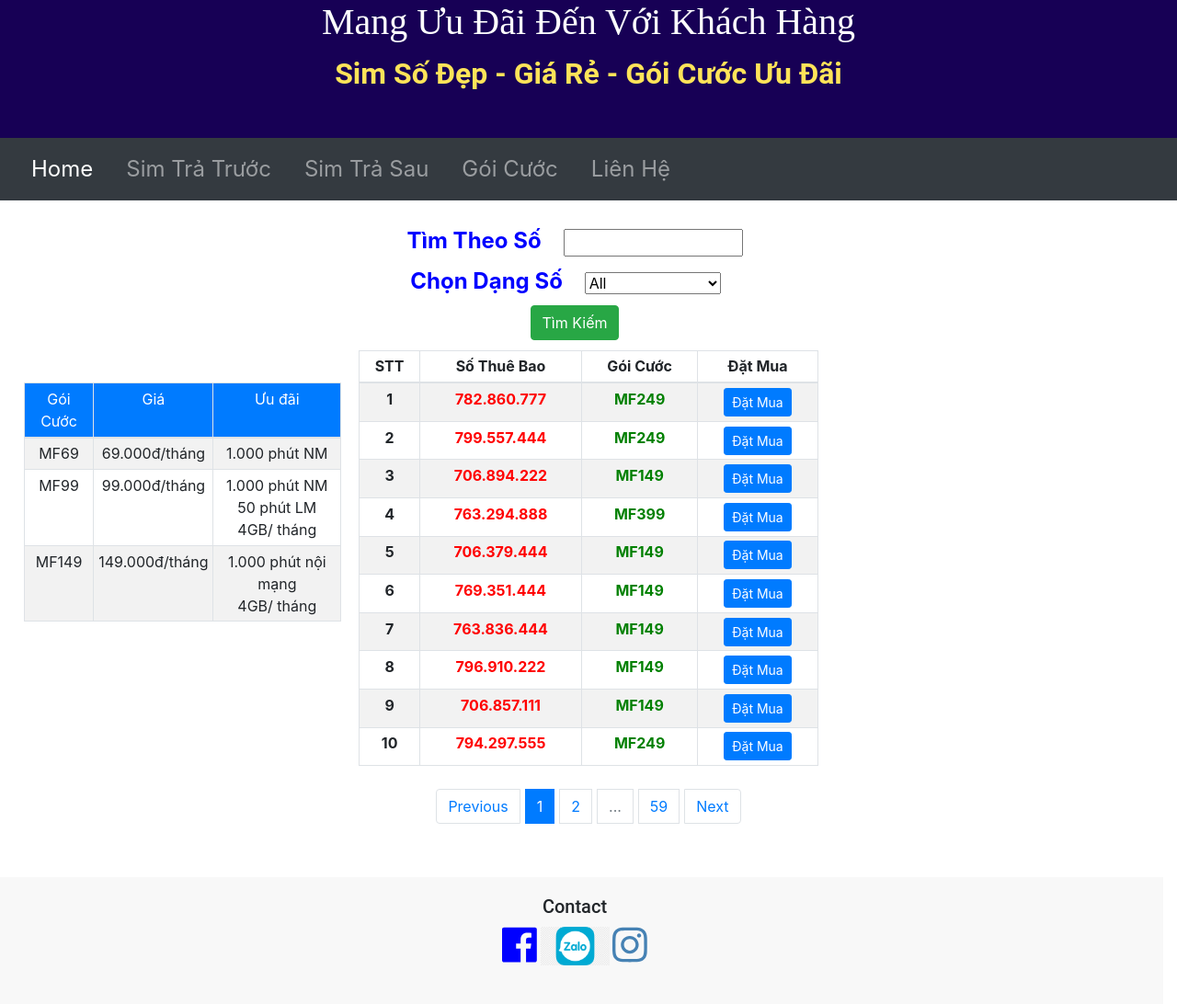
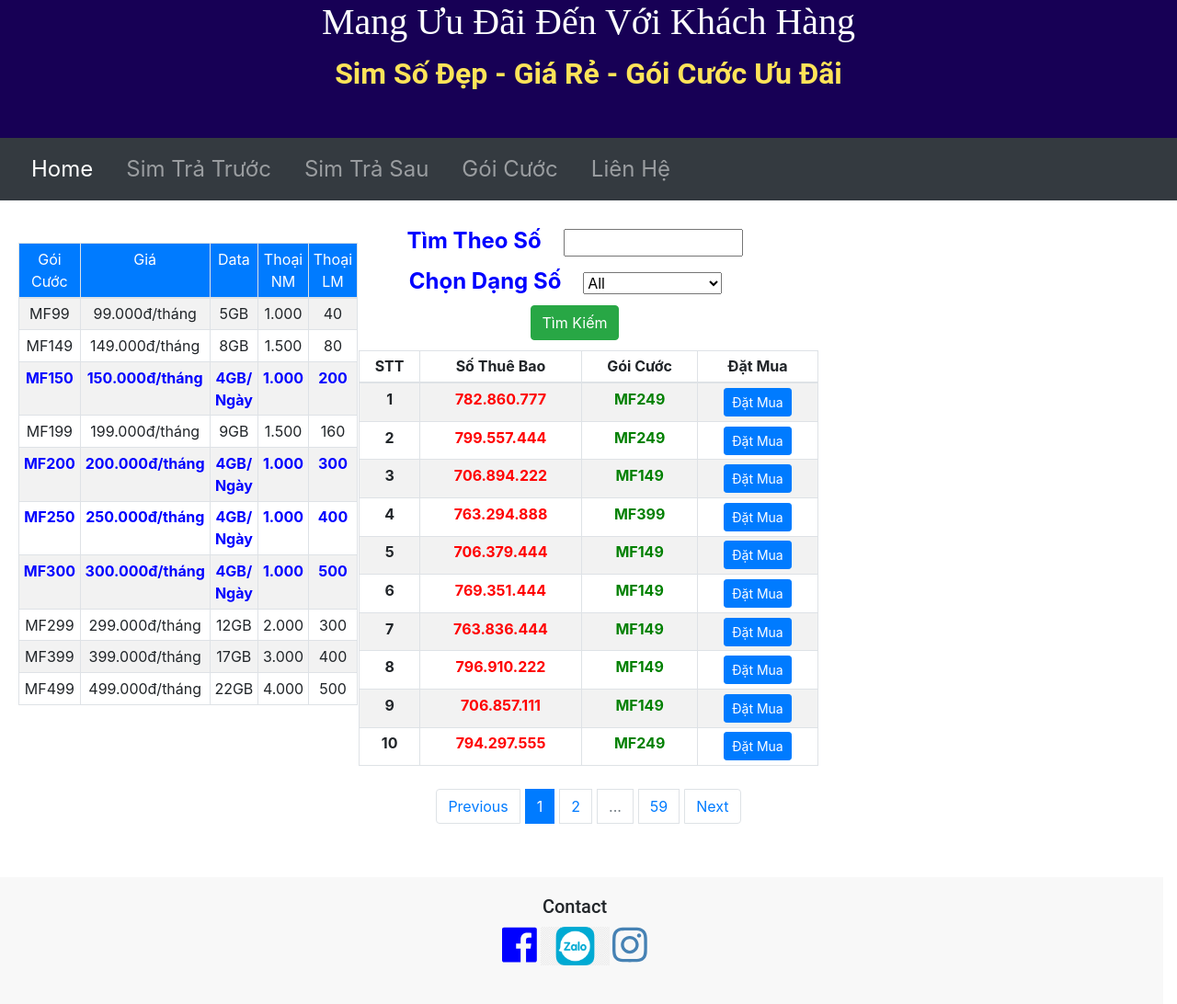
Before and after one commit to Cuongtq88/simmobi, a Flask app: page /trasau in a window 1280 px wide. Shown: the whole page at 92% size. Run offline with Flask 2, Linux system fonts and the light colour scheme; data comes from the database, SQL or seed files in the repository; both versions use the stored data as it was after the commit; some libraries are stand-ins or nearby versions; some web fonts are replaced.

Commit message:
thay đổi bảng gói cước

```diff
--- a/static/css/styles.css
+++ b/static/css/styles.css
@@ -107,6 +107,7 @@ and (max-device-width : 480px) {
   position: relative;
   text-align: center;
   margin-top: 2%;
+
 }
 .middle{
   position: relative;
@@ -184,11 +185,11 @@ color: #4682B4;
 .banggoicuoc{
   position:fixed;
   width:30%;
-  top: 52%;
+   top: 17%;
   height: auto;
-  left:0px;
+  left:20px;
   text-align: center;
-  margin-left: 2%;
+  margin:10% auto 5% auto;
   padding-right: 3%;
 
 }
@@ -196,6 +197,10 @@ color: #4682B4;
   color: white;
   font-size: 1rem;
 
+}
+.goidb{
+    color: blue;
+    font-weight: bold;
 }
 @media screen and (max-width: 1200px) {
   .banggoicuoc{
--- a/templates/trasau.html
+++ b/templates/trasau.html
@@ -25,11 +25,17 @@
     <select name="cars" id="cars">
       <option value="{{dangso}}">{{ dangso }}</option>
       <option value="All">All</option>
-      <option value="Sảnh 3 Con">Sảnh 3 con</option>
+      <option value="09">09</option>
+      <option value="Sảnh 3 Con">Sảnh 3 Con</option>
       <option value="Tam Cô">Tam Cô</option>
-      <option value="Sảnh 4 Con">Sảnh 4 con</option>
+      <option value="Sảnh 4 Con">Sảnh 4 Con</option>
       <option value="Tứ Quý">Tứ Quý</option>
       <option value="ABAB">ABAB</option>
+      <option value="ABxyAB">ABxyAB</option>
+      <option value="ABxyAB">ABxyAB</option>
+      <option value="AxAyAz">AxAyAz</option>
+      <option value="ABCCBA">ABCCBA</option>
+      <option value="AABBxy">AABBxy</option>
     </select>
     </div>
       <div class="col-lg-12 col-md-12">
@@ -99,24 +105,81 @@
   <tr class="bg-primary title-goicuoc">
     <td>Gói Cước</td>
     <td>Giá</td>
-    <td>Ưu đãi</td>
+    <td>Data</td>
+    <td>Thoại NM</td>
+    <td>Thoại LM</td>
   </tr>
 </thead>
 <tbody>
     <tr>
-   <td>MF69</td>
-   <td>69.000đ/tháng</td>
-   <td>1.000 phút NM</td>
-   </tr>
-   <tr>
      <td>MF99</td>
      <td>99.000đ/tháng</td>
-     <td>1.000 phút NM<br>50 phút LM<br>4GB/ tháng</td>
+     <td>5GB</td>
+      <td>1.000</td>
+      <td>40</td>
    </tr>
       <tr>
      <td>MF149</td>
      <td>149.000đ/tháng</td>
-       <td>1.000 phút nội mạng <br>4GB/ tháng</td>
+     <td>8GB</td>
+      <td>1.500</td>
+      <td>80</td>
+   </tr>
+    <tr class="goidb">
+     <td>MF150</td>
+     <td>150.000đ/tháng</td>
+     <td>4GB/ Ngày</td>
+      <td>1.000</td>
+      <td>200</td>
+   </tr>
+      <tr>
+     <td>MF199</td>
+     <td>199.000đ/tháng</td>
+     <td>9GB</td>
+      <td>1.500</td>
+      <td>160</td>
+   </tr>
+        <tr class="goidb">
+     <td>MF200</td>
+     <td>200.000đ/tháng</td>
+     <td>4GB/ Ngày</td>
+      <td>1.000</td>
+      <td>300</td>
+   </tr>
+        <tr class="goidb">
+     <td>MF250</td>
+     <td>250.000đ/tháng</td>
+     <td>4GB/ Ngày</td>
+      <td>1.000</td>
+      <td>400</td>
+   </tr>
+         <tr class="goidb">
+     <td>MF300</td>
+     <td>300.000đ/tháng</td>
+     <td>4GB/ Ngày</td>
+      <td>1.000</td>
+      <td>500</td>
+   </tr>
+  <tr>
+     <td>MF299</td>
+     <td>299.000đ/tháng</td>
+     <td>12GB</td>
+      <td>2.000</td>
+      <td>300</td>
+   </tr>
+      <tr>
+     <td>MF399</td>
+     <td>399.000đ/tháng</td>
+     <td>17GB</td>
+      <td>3.000</td>
+      <td>400</td>
+   </tr>
+<tr>
+     <td>MF499</td>
+     <td>499.000đ/tháng</td>
+     <td>22GB</td>
+      <td>4.000</td>
+      <td>500</td>
    </tr>
  </tbody>
 </table>
```
Also changed, not shown: sim.db. Lines whose indentation alone changed are shown as unchanged.
